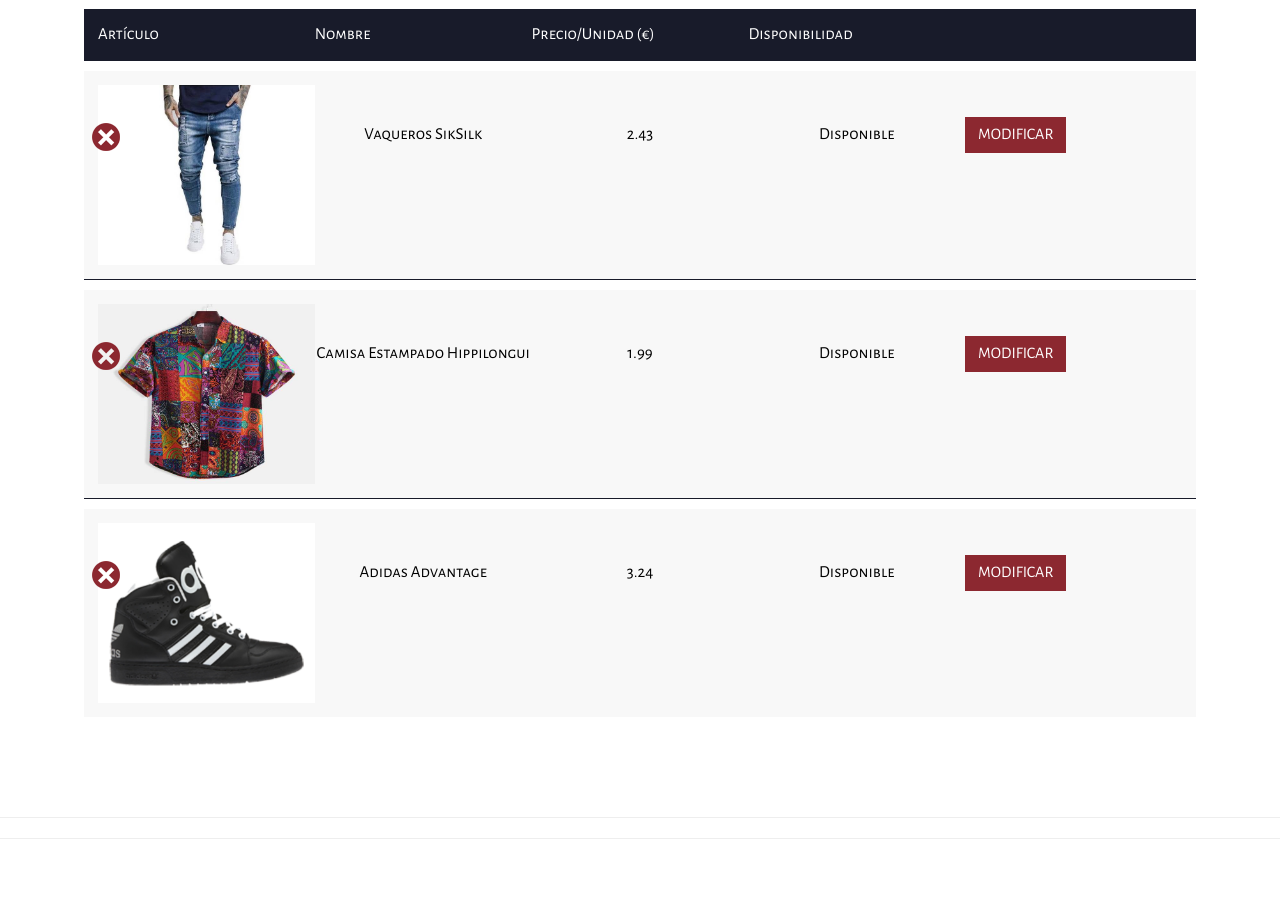
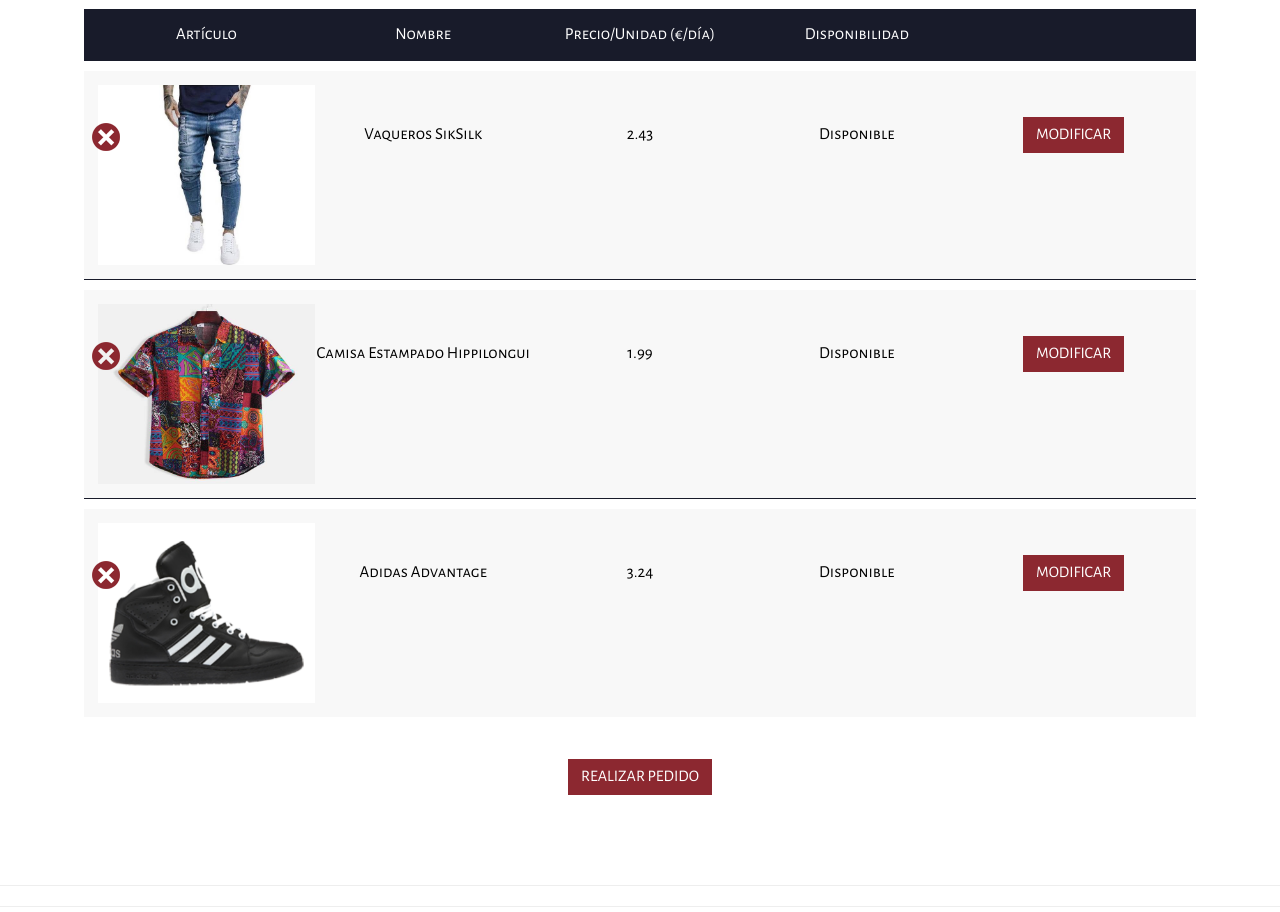
Before and after one commit to Nedyar/ClothesAway, a plain HTML site: page web/checkout.html in a window 1280 px wide. Shown: the part 340-1252 px from the top of the page. Drawn offline with Linux system fonts and the light colour scheme.

Commit message:
Actualizaciones

```diff
--- a/web/checkout.html
+++ b/web/checkout.html
@@ -174,7 +174,7 @@
 	</div>
 	<!--end-breadcrumbs-->
 	<!--start-ckeckout-->
-	<div class="ckeckout">
+	<div class="ckeckout" style="text-align: center">
 		<div class="container">
 			<div class="ckeckout-top">
 			<div class=" cart-items heading">
@@ -208,7 +208,7 @@
 				<ul class="unit">
 					<li><span>Artículo</span></li>
 					<li><span>Nombre</span></li>
-					<li><span>Precio/Unidad (€)</span></li>
+					<li><span>Precio/Unidad (€/día)</span></li>
 					<li><span>Disponibilidad</span></li>
 					<li> </li>
 					<div class="clearfix"> </div>
@@ -247,6 +247,7 @@
 			</div>
 		 </div>
 		</div>
+		<a href="single.html" class="add-cart cart-check">Realizar pedido</a>
 	</div>
 	<!--end-ckeckout-->
 	<!--start-footer-->
```
Also changed, not shown: web/products.html (+1 -1 lines), web/single.html (+1 -1 lines).
